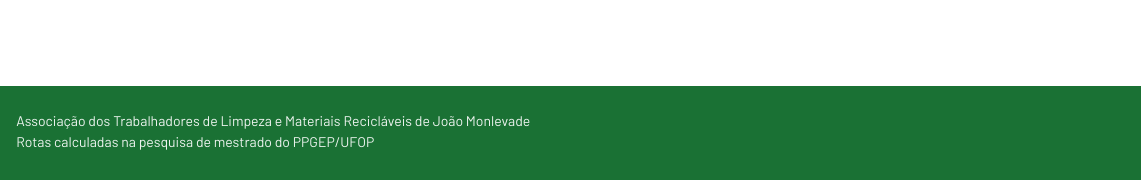
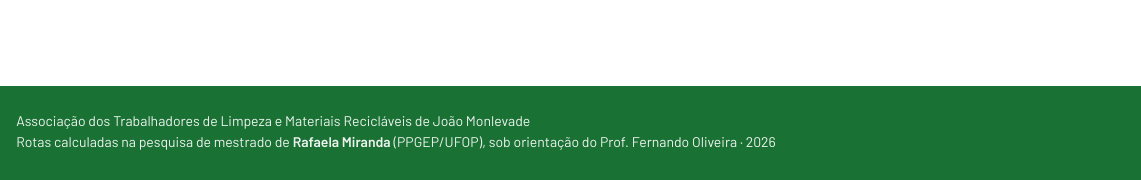
Before and after one commit to RafaelaSMiranda/atlimarjom-rotas, a plain HTML site: page index.html in a window 1280 px wide. Shown: the part 2026-2206 px from the top of the page, 139-1280 px from the left. Drawn offline with nearby package versions, Linux system fonts and the light colour scheme.

Commit message:
Autoria e ano no rodapé
Co-Authored-By: Claude Opus 5.5 <noreply@anthropic.com>
Claude-Session: https://claude.ai/code/session_01LYNjMuf5VegabHUrHwUZ8Z

```diff
--- a/index.html
+++ b/index.html
@@ -189,7 +189,7 @@ h2{text-transform:uppercase;letter-spacing:.01em}
 
 <footer class="marca rodape"><div class="wrap">
   <img src="logo.png" alt="" width="84" height="42">
-  <p>Associação dos Trabalhadores de Limpeza e Materiais Recicláveis de João Monlevade<br>Rotas calculadas na pesquisa de mestrado do PPGEP/UFOP</p>
+  <p>Associação dos Trabalhadores de Limpeza e Materiais Recicláveis de João Monlevade<br>Rotas calculadas na pesquisa de mestrado de <strong>Rafaela Miranda</strong> (PPGEP/UFOP), sob orientação do Prof. Fernando Oliveira · 2026</p>
 </div></footer>
 
 <script src="leaflet.js"></script>
```
